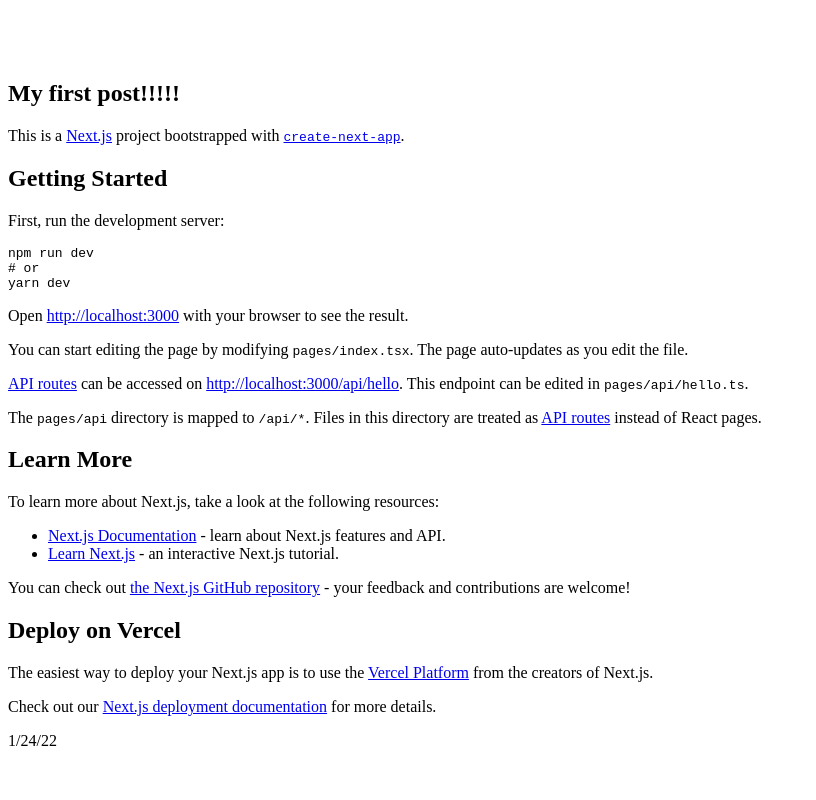
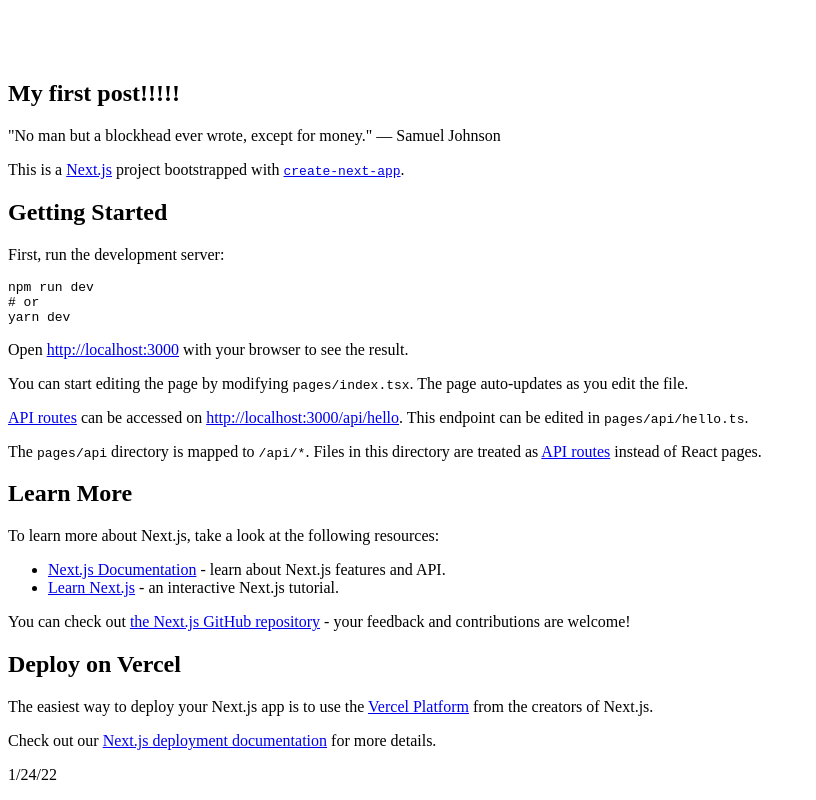
Before and after one commit to highsilkhat/paul-dev-website, a Next.js app: page /posts/first-post in a window 1280 px wide. Shown: the part 2618-3418 px from the top of the page, without its empty margins (0-816 px from the left). Before the commit the page ends 3384 px from the top, so only its background shows below. Built offline with nearby package versions, Linux system fonts and the light colour scheme.

Commit message:
edited some blog styling

```diff
--- a/components/Blog.tsx
+++ b/components/Blog.tsx
@@ -21,13 +21,18 @@
         <h1
           className="
         text-4xl
-
         font-sans
-
         "
         >
           {metaData.title}
         </h1>
+
+        <p>
+          <p className="text-red-200">
+            "No man but a blockhead ever wrote, except for money." — Samuel
+            Johnson
+          </p>
+        </p>
         <div
           dangerouslySetInnerHTML={{ __html: contents }}
           className="
```
Also changed, not shown: 1 other file (tests, documents, lock files or other folders).
